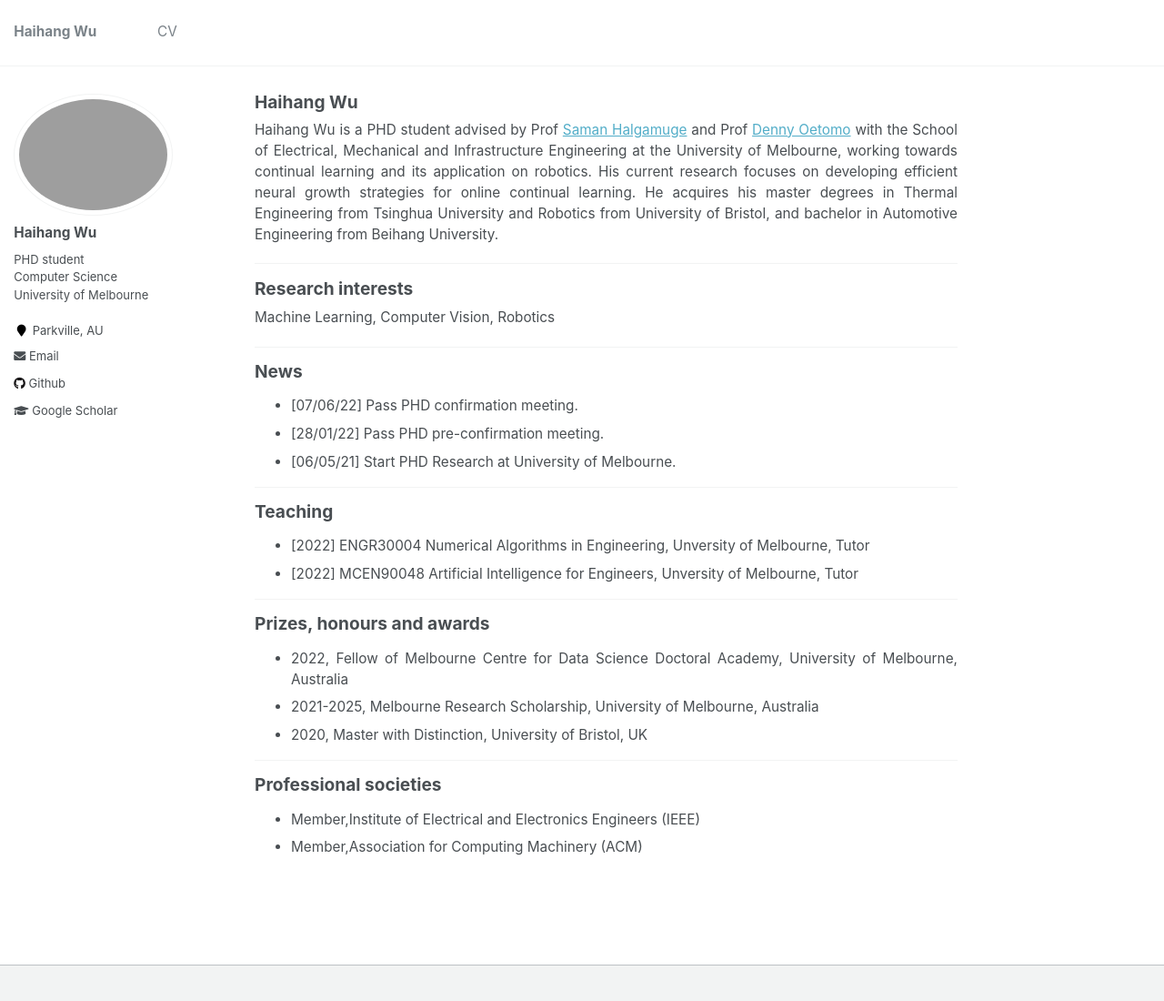
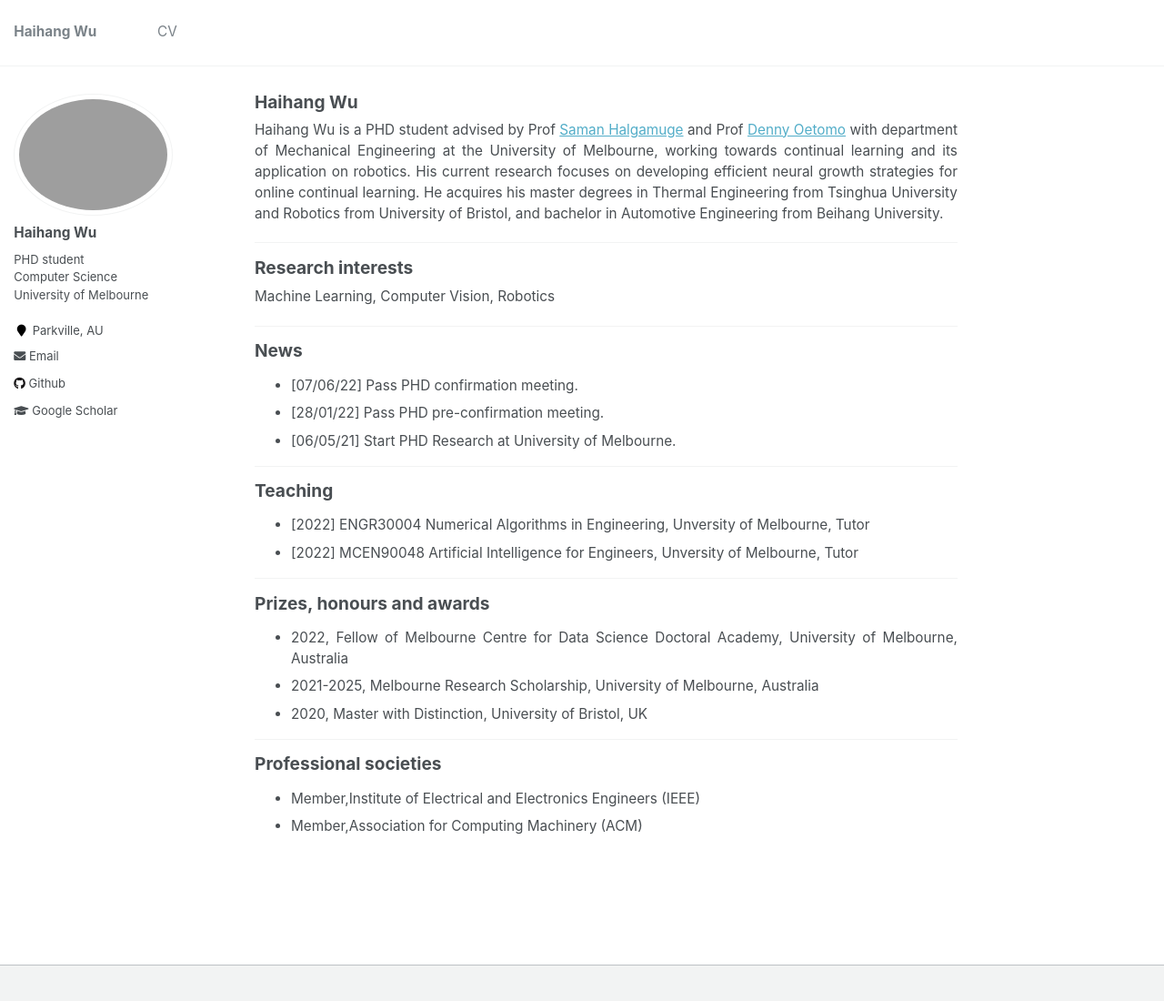
Before and after one commit to HaihangWu/HaihangWu.github.io, a Jekyll site: the page built from _pages/about.md, in a window 1280 px wide and 1122 px high. Shown: the top 1100 px of the window at 91% size. Built offline with Jekyll 4.4.1, drawn with Linux system fonts in a browser that asks for light colours.

Commit message:
Update about.md

```diff
--- a/_pages/about.md
+++ b/_pages/about.md
@@ -8,7 +8,7 @@ redirect_from:
   - /about.html
 ---
 
-Haihang Wu is a PHD student advised by Prof [Saman Halgamuge](https://findanexpert.unimelb.edu.au/profile/2854-saman-halgamuge) and Prof [Denny Oetomo](https://findanexpert.unimelb.edu.au/profile/188333-denny-oetomo) with the School of Electrical, Mechanical and Infrastructure Engineering at the University of Melbourne, working towards continual learning and its application on robotics. His current research focuses on developing efficient neural growth strategies for online continual learning. He acquires his master degrees in Thermal Engineering from Tsinghua University and Robotics from University of Bristol, and bachelor in Automotive Engineering from Beihang University.
+Haihang Wu is a PHD student advised by Prof [Saman Halgamuge](https://findanexpert.unimelb.edu.au/profile/2854-saman-halgamuge) and Prof [Denny Oetomo](https://findanexpert.unimelb.edu.au/profile/188333-denny-oetomo) with department of Mechanical Engineering at the University of Melbourne, working towards continual learning and its application on robotics. His current research focuses on developing efficient neural growth strategies for online continual learning. He acquires his master degrees in Thermal Engineering from Tsinghua University and Robotics from University of Bristol, and bachelor in Automotive Engineering from Beihang University.
 
 - - -
 
```
